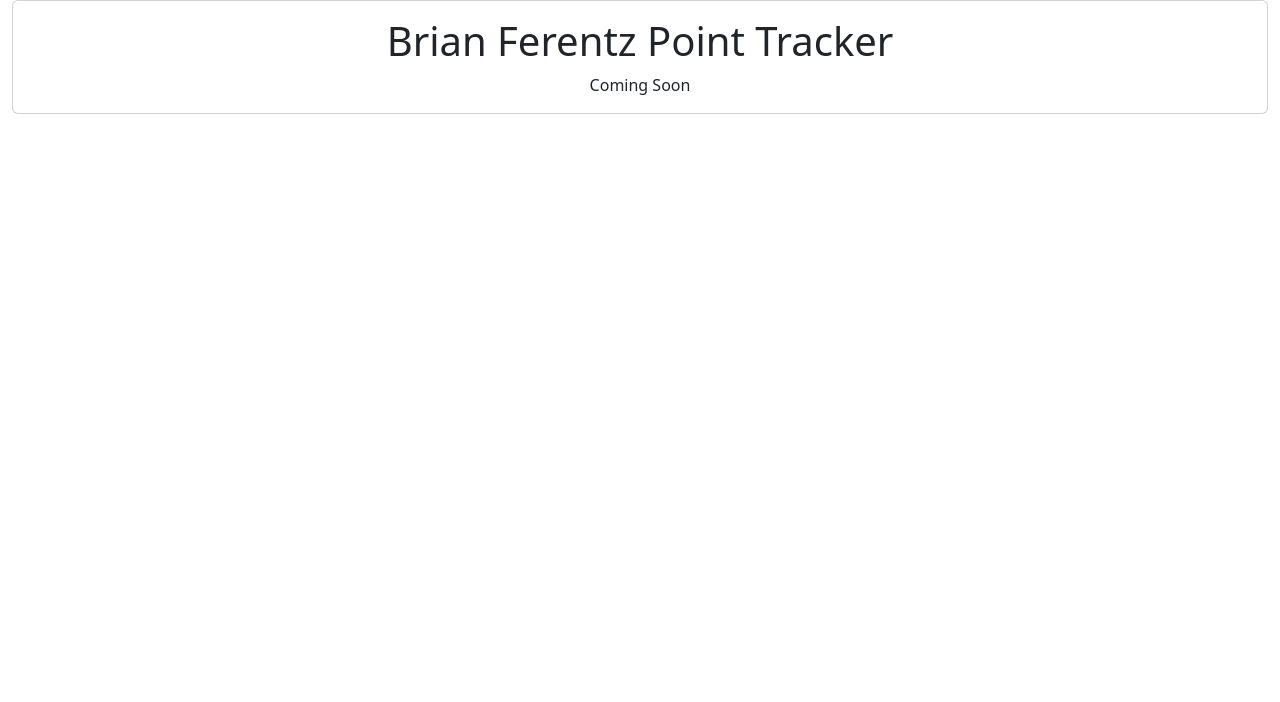
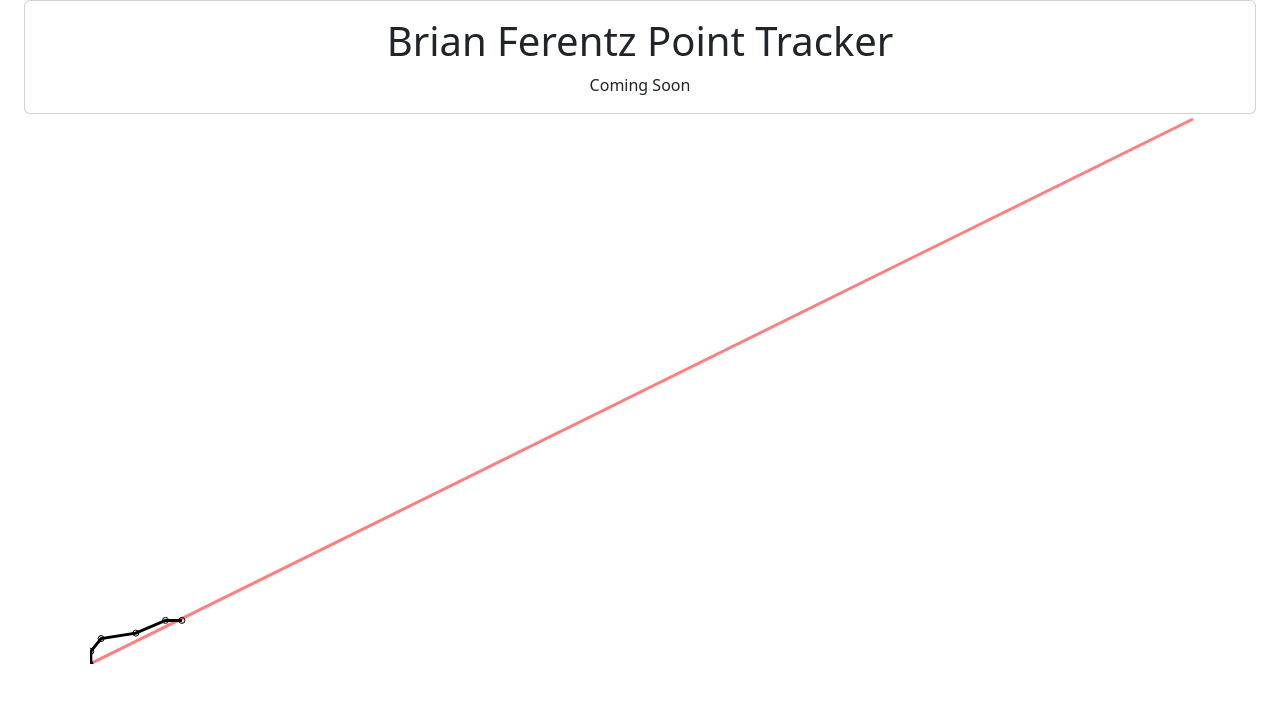
Before and after one commit to ddellspe/bfpointstracker, a React (Create React App) app in the folder src/main/app/: page / in a window 1280 px wide. Shown: the top 702 px of the page. Built offline with nearby package versions, Linux system fonts and the light colour scheme.

Commit message:
Add initial chart with data from first game

```diff
--- a/src/main/app/package.json
+++ b/src/main/app/package.json
@@ -7,7 +7,9 @@
     "@testing-library/react": "^13.4.0",
     "@testing-library/user-event": "^13.5.0",
     "bootstrap": "^5.3.1",
+    "chart.js": "^4.4.0",
     "react": "^18.2.0",
+    "react-chartjs-2": "^5.2.0",
     "react-cookie": "^4.1.1",
     "react-dom": "^18.2.0",
     "react-router-dom": "^6.15.0",
@@ -39,5 +41,5 @@
       "last 1 safari version"
     ]
   },
-  "proxy" : "http://localhost:8080"
+  "proxy": "http://localhost:8080"
 }
--- a/src/main/app/public/index.html
+++ b/src/main/app/public/index.html
@@ -37,6 +37,6 @@
   </head>
   <body>
     <noscript>You need to enable JavaScript to run this app.</noscript>
-    <div id="root" class="container-xxl"></div>
+    <div id="root" class="container-fluid"></div>
   </body>
 </html>
--- a/src/main/app/src/App.js
+++ b/src/main/app/src/App.js
@@ -1,16 +1,37 @@
 import './App.css';
+import { Data } from './utils/Data';
+import { LinearScale, Chart, PointElement, LineElement } from 'chart.js';
+import ScoreChart from './components/ScoreChart';
+
+Chart.register(LinearScale, PointElement, LineElement);
 
 function App() {
+  const chartData = {
+    datasets: [{
+      data: Data.map(data => ({x: data.time, y: data.total})),
+      borderColor: 'rgba(0, 0, 0, 1)',
+      fill: 'rgba(0, 0, 0, 1)'
+    },
+    {
+      data: [{x: 0, y: 0}, {x: 12, y:300}],
+      pointStyle: false,
+      borderColor: 'rgba(255, 0, 0, 0.5)'
+    }]
+  };
   return (
     <div className="App">
-      <div class="card">
-        <div class="card-body">
-          <h1 class="card-title">Brian Ferentz Point Tracker</h1>
-          <p class="card-text">Coming Soon</p>
+      <div className="container-xxl">
+        <div className="card">
+          <div className="card-body">
+            <h1 className="card-title">Brian Ferentz Point Tracker</h1>
+            <p className="card-text">Coming Soon</p>
+          </div>
         </div>
+      </div>
+      <div className="container">
+        <ScoreChart chartData={chartData} />
       </div>
     </div>
   );
 }
-
 export default App;
--- /dev/null
+++ b/src/main/app/src/components/ScoreChart.js
@@ -0,0 +1,44 @@
+import React from "react";
+import { Scatter } from "react-chartjs-2";
+
+function ScoreChart({ chartData }) {
+  return (
+    <div className="chart-container">
+      <Scatter
+        data={chartData}
+        options={{
+          showLine: true,
+          scales: {
+            y: {
+              min: 0,
+              suggestedMax: 300,
+              border: {
+                display: false
+              },
+              grid: {
+                display: false
+              },
+              ticks: {
+                display: false
+              }
+            },
+            x: {
+              min: 0,
+              suggestedMax: 12,
+              border: {
+                display: false
+              },
+              grid: {
+                display: false
+              },
+              ticks: {
+                display: false
+              }
+            }
+          }
+        }}
+      />
+    </div>
+  );
+}
+export default ScoreChart;
--- a/src/main/app/src/index.js
+++ b/src/main/app/src/index.js
@@ -3,7 +3,7 @@ import ReactDOM from 'react-dom/client';
 import './index.css';
 import App from './App';
 import reportWebVitals from './reportWebVitals';
-import 'bootstrap/dist/css/bootstrap.min.css'
+import 'bootstrap/dist/css/bootstrap.min.css';
 
 const root = ReactDOM.createRoot(document.getElementById('root'));
 root.render(
--- /dev/null
+++ b/src/main/app/src/utils/Data.js
@@ -0,0 +1,26 @@
+export const Data = [
+  {
+    time: 0,
+    total: 0
+  },
+  {
+    time: 32.0/3600,
+    total: 7
+  },
+  {
+    time: 436.0/3600,
+    total: 14
+  },
+  {
+    time: 1793.0/3600,
+    total: 17
+  },
+  {
+    time: 2957.0/3600,
+    total: 24
+  },
+  {
+    time: 1,
+    total: 24
+  }
+];
```
Also changed, not shown: 2 other files (tests, documents, lock files or other folders).
